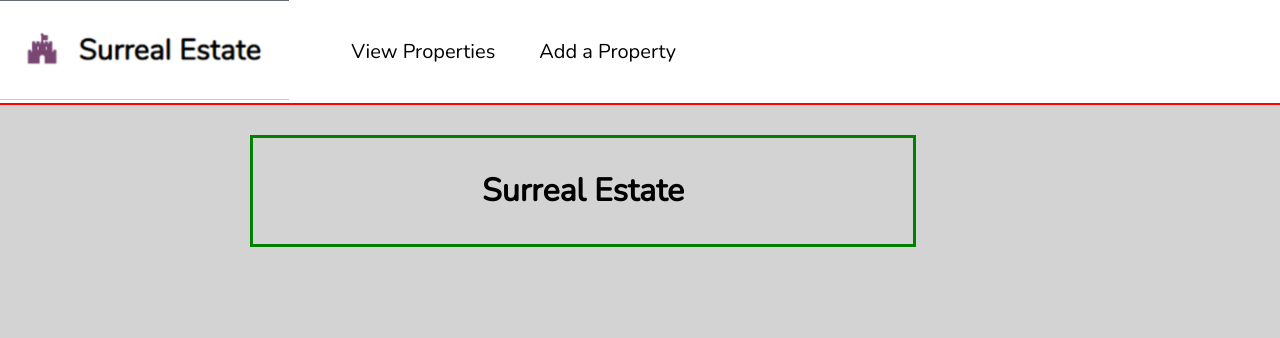
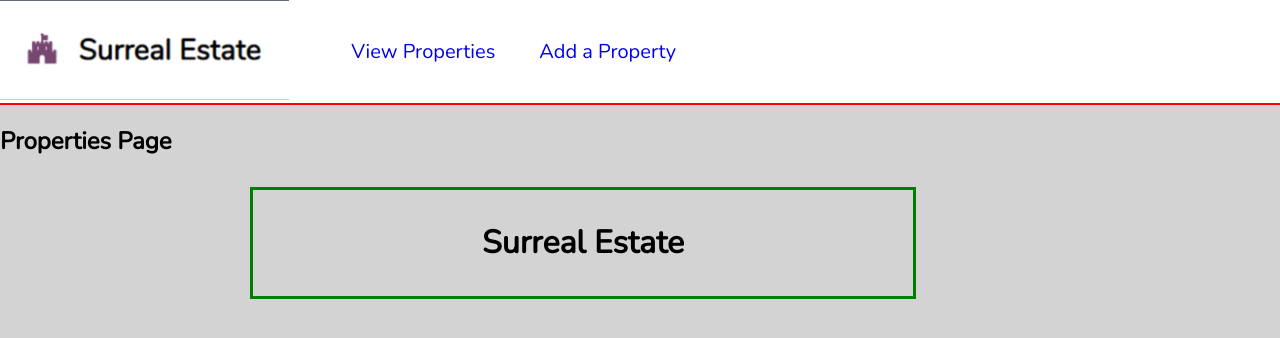
Before and after one commit to tom-haynes-1/surreal-estate-app, a React (Create React App) app: page / in a window 1280 px wide. Shown: the top 338 px of the page. Built offline with nearby package versions, Linux system fonts and the light colour scheme.

Commit message:
routed components into main App.js file using Routes, Links, Switch and links switch between file paths successfully

```diff
--- a/package.json
+++ b/package.json
@@ -8,6 +8,7 @@
     "@testing-library/user-event": "^13.5.0",
     "react": "^18.2.0",
     "react-dom": "^18.2.0",
+    "react-router-dom": "^5.3.3",
     "react-scripts": "5.0.1",
     "web-vitals": "^2.1.4"
   },
--- /dev/null
+++ b/src/components/AddProperty.js
@@ -0,0 +1,9 @@
+import React from 'react';
+
+const AddProperty = () => (
+  <div className="add-property">
+    <h2>Add a Property</h2>
+  </div>
+);
+
+export default AddProperty;
--- a/src/components/App.js
+++ b/src/components/App.js
@@ -1,16 +1,25 @@
+import '../styles/app.css';
 import React from 'react';
+import { BrowserRouter as Router, Switch, Route } from 'react-router-dom';
 import NavBar from './NavBar';
-import '../styles/app.css';
+import Properties from './Properties';
+import AddProperty from './AddProperty';
 
 const App = () => (
+  <Router>
     <div className="app">
       <header className="app-header">
         <NavBar />
+        <Switch>
+          <Route exact path="/" component={Properties} />
+          <Route exact path="/add-property" component={AddProperty} />
+        </Switch>
       </header>
       <div className="header-container">
         <h1 className="app-title">Surreal Estate</h1>
       </div>
     </div>
+  </Router>
 );
 
 export default App;
--- a/src/components/NavBar.js
+++ b/src/components/NavBar.js
@@ -1,4 +1,5 @@
 import React from 'react';
+import { Link } from 'react-router-dom';
 import navBarLogo from '../logo/surreal-estate-logo.png';
 import '../styles/navbar.css';
 
@@ -6,8 +7,12 @@ const NavBar = () => (
   <div className="navbar-container">
     <img className="navbar-logo" src={navBarLogo} alt="navigation bar logo" />
     <ul className="navbar-links">
-      <li className="navbar-links-item" href="#" alt="view properties link">View Properties</li>
-      <li className="navbar-links-item" href="#" alt="add a property link">Add a Property</li>
+      <Link className="navbar-links-item" to="/">
+        View Properties
+      </Link>
+      <Link className="navbar-links-item" to="/add-property">
+        Add a Property
+      </Link>
     </ul>
   </div>
 );
--- /dev/null
+++ b/src/components/Properties.js
@@ -0,0 +1,11 @@
+import React from 'react';
+
+const Properties = () => (
+  <div className="properties">
+    <h2>Properties Page</h2>
+  </div>
+);
+
+  <div>Properties Page</div>;
+
+export default Properties;
--- a/src/index.js
+++ b/src/index.js
@@ -1,11 +1,14 @@
 import React from 'react';
 import ReactDOM from 'react-dom/client';
+import { BrowserRouter as Router } from 'react-router-dom';
 import './index.css';
 import App from './components/App';
 
 const root = ReactDOM.createRoot(document.getElementById('root'));
 root.render(
   <React.StrictMode>
-    <App />
+    <Router>
+      <App />
+    </Router>
   </React.StrictMode>,
 );
--- a/src/styles/navbar.css
+++ b/src/styles/navbar.css
@@ -4,6 +4,11 @@
     background: white;
     border-bottom: 2px solid red;
 }
+
+/* .navbar-links {
+    margin: 0;
+    padding: 0;
+} */
 
 .navbar-logo {
     height: 100px;
```
Also changed, not shown: 1 other file (tests, documents, lock files or other folders). Lines whose indentation alone changed are shown as unchanged.
